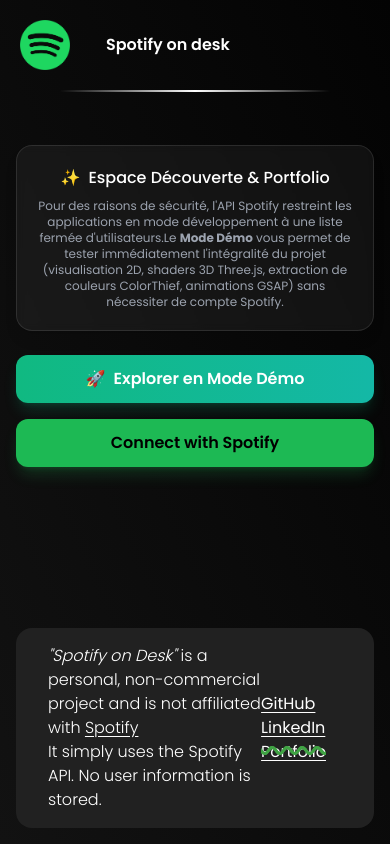
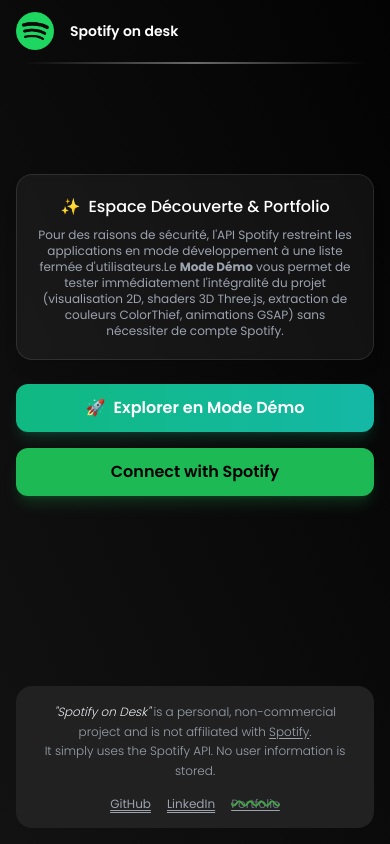
Before and after one commit to putonnicolas/SpotifyOnDesk, a React (Vite) app: page / in a window 390 px wide. Built offline with nearby package versions, Linux system fonts and the light colour scheme; no server answers.

Commit message:
style(responsive): optimize 2d player, navbar, footer and demo controls for mobile screens

```diff
--- a/src/App.jsx
+++ b/src/App.jsx
@@ -10,13 +10,11 @@ import {
   getValidAccessToken,
   handleAuthCallback,
   logout,
-  spotifyApi,
 } from './services/spotifyAuth'
 import { demoTracks } from './constants/demoTracks'
 
 const App = () => {
   const [token, setToken] = useState(null)
-  const [userData, setUserData] = useState(null)
   const [authLoading, setAuthLoading] = useState(true)
   const [authError, setAuthError] = useState(null)
   const [isDemo, setIsDemo] = useState(false)
@@ -28,7 +26,6 @@ const App = () => {
   const handleLogout = () => {
     logout()
     setToken(null)
-    setUserData(null)
     setBackgroundColor('#1f1f1f')
   }
 
@@ -117,22 +114,6 @@ const App = () => {
     return () => clearInterval(intervalId)
   }, [token])
 
-  // Optional background user profile check (non-blocking)
-  useEffect(() => {
-    if (token) {
-      spotifyApi
-        .get('/me')
-        .then((response) => {
-          setUserData(response.data)
-        })
-        .catch((error) => {
-          console.warn('User profile /me endpoint returned error:', error?.response?.status || error)
-          if (error.response && error.response.status === 401) {
-            handleLogout()
-          }
-        })
-    }
-  }, [token])
 
   const currentRgbRef = useRef({ r: 31, g: 31, b: 31 })
 
--- a/src/components/Footer.jsx
+++ b/src/components/Footer.jsx
@@ -2,28 +2,49 @@ import React from "react"
 
 const Footer = () => {
   return (
-    <>
-      <footer className="footer">
-        <p className="text-left w-1/3 flex-1 font-light ml-4">
-          <i>"Spotify on Desk" </i> is a personal, non-commercial project and is not
-          affiliated with <a style={{textDecoration : 'underline', textUnderlineOffset: '0.2em'} } href="https://www.spotify.com/fr/">Spotify</a><br /> It simply uses the Spotify API. No
-          user information is stored.
+    <footer className="footer w-[calc(100%-2rem)] mx-4 my-4 p-4 sm:px-8 bg-[#212121] rounded-2xl flex flex-col sm:flex-row items-center justify-between gap-4 text-xs sm:text-sm text-gray-400 box-border z-10">
+      <p className="text-center sm:text-left font-light leading-relaxed max-w-xl">
+        <i className="text-gray-200">"Spotify on Desk"</i> is a personal, non-commercial project and is not
+        affiliated with{" "}
+        <a
+          className="underline underline-offset-2 hover:text-white transition-colors"
+          href="https://www.spotify.com/fr/"
+          target="_blank"
+          rel="noopener noreferrer"
+        >
+          Spotify
+        </a>
+        .<br />
+        It simply uses the Spotify API. No user information is stored.
       </p>
       <div className="Links">
-          <ul>
+        <ul className="flex items-center gap-4 sm:gap-6 justify-center">
           <li>
-              <a href="https://github.com/putonnicolas" target="_blank" rel="noopener noreferrer">GitHub</a>
+            <a
+              href="https://github.com/putonnicolas"
+              target="_blank"
+              rel="noopener noreferrer"
+              className="hover:text-white transition-colors underline underline-offset-4"
+            >
+              GitHub
+            </a>
           </li>
           <li>
-              <a href="https://www.linkedin.com/in/nicolas-puton/" target="_blank" rel="noopener noreferrer">LinkedIn</a>
+            <a
+              href="https://www.linkedin.com/in/nicolas-puton/"
+              target="_blank"
+              rel="noopener noreferrer"
+              className="hover:text-white transition-colors underline underline-offset-4"
+            >
+              LinkedIn
+            </a>
           </li>
-            <li className="unavailable">
-              <a href="">Portfolio</a>
+          <li className="unavailable text-gray-500 line-through decoration-emerald-500 decoration-wavy">
+            Portfolio
           </li>
         </ul>
       </div>
     </footer>
-    </>
   )
 }
 
--- a/src/components/Hero.jsx
+++ b/src/components/Hero.jsx
@@ -21,7 +21,7 @@ const Hero = ({ listeningData, artistImage }) => {
             alt="Album cover"
           />
         ) : (
-          <div className="image bg-gray-800 flex items-center justify-center text-gray-500">
+          <div className="image bg-gray-800 flex items-center justify-center text-gray-500 aspect-square w-60 rounded-xl">
             No Cover
           </div>
         )}
@@ -29,29 +29,29 @@ const Hero = ({ listeningData, artistImage }) => {
 
       {/* Streaming info */}
       <div className="songInfo">
-        <p className="songName font-semibold text-3xl truncate-text">
+        <p className="songName font-semibold text-2xl sm:text-3xl truncate-text text-center md:text-left">
           {songName}
         </p>
 
-        <div className="artistContainer">
+        <div className="artistContainer flex items-center justify-center md:justify-start gap-3 sm:gap-4 my-2 sm:my-3">
           {artistImage?.url ? (
             <img
               src={artistImage.url}
-              className="rounded-full size-16 object-cover"
+              className="rounded-full size-12 sm:size-16 object-cover flex-shrink-0"
               alt="Artist"
             />
           ) : (
-            <div className="rounded-full size-16 bg-gray-700 flex items-center justify-center text-xs text-gray-400">
+            <div className="rounded-full size-12 sm:size-16 bg-gray-700 flex items-center justify-center text-xs text-gray-400 flex-shrink-0">
               Artist
             </div>
           )}
-          <div className="artistAlbumInfo flex-1 truncate-text">
-            <p className="artistName font-light text-gray-400 truncate-text text-xl">
-              <strong>{artists}</strong>
+          <div className="artistAlbumInfo flex-1 min-w-0 truncate-text">
+            <p className="artistName font-light text-gray-400 truncate-text text-sm sm:text-lg">
+              <strong className="text-white font-medium">{artists}</strong>
               {albumName && (
                 <>
                   {" · "}
-                  <span className="albumName font-extralight text-gray-400 truncate-text">
+                  <span className="albumName font-extralight text-gray-400">
                     {albumName}
                   </span>
                 </>
--- a/src/components/Navbar.jsx
+++ b/src/components/Navbar.jsx
@@ -1,32 +1,29 @@
 import { navLists } from '../constants'
 import ToggleButton from './ToggleButton.jsx'
 
-
-const Navbar = ({ onToggle, isToggled, showButton=true }) => {
+const Navbar = ({ onToggle, isToggled, showButton = true }) => {
   return (
-    <>
-      <header className={`w-full py-5 h sm:px-10 px-5  z-20 top-0 left-0 ${ showButton ? null : 'absolute'} ${isToggled ? 'absolute' : 'flex-navbar'}`}>
-        <div className="flex justify-between items-center">
-          <nav className="flex w-full items-center">
-            <img src="./logo/spotify.png" alt="Spotify Logo" width={50} className="mr-4 select-none" />
+    <header className={`w-full py-3 sm:py-5 sm:px-10 px-4 z-20 top-0 left-0 ${showButton ? '' : 'absolute'} ${isToggled ? 'absolute' : 'flex-navbar'}`}>
+      <div className="flex justify-between items-center">
+        <nav className="flex w-full items-center justify-between">
+          <div className="flex items-center gap-2 sm:gap-4">
+            <img src="./logo/spotify.png" alt="Spotify Logo" width={38} className="sm:w-[48px] select-none" />
             <div className="flex items-center">
               {navLists.map((nav) => (
-                <div key={nav} className="px-5 cursor-pointer text-white font-semibold select-none">
+                <div key={nav} className="px-2 sm:px-5 cursor-pointer text-white font-semibold text-sm sm:text-base select-none">
                   <a href="https://github.com/putonnicolas/SpotifyOnDesk/" target="_blank" rel="noopener noreferrer">{nav}</a>
                 </div>
               ))}
             </div>
-            <div className="flex-grow"></div>
-            {showButton ? <ToggleButton onToggle={onToggle}/> : null}
-          </nav>
-        </div>
-        <div className="mt-5 pr-10 pl-10 w-full">
-          <div className="relative w-full h-0.5 bg-gradient-to-r from-transparent via-white to-transparent rounded-full"/>
-        </div>
-      </header>
-    </>
+          </div>
+          {showButton && <ToggleButton onToggle={onToggle}/>}
+        </nav>
+      </div>
+      <div className="mt-3 sm:mt-5 px-2 sm:px-10 w-full">
+        <div className="relative w-full h-0.5 bg-gradient-to-r from-transparent via-white/40 to-transparent rounded-full"/>
+      </div>
+    </header>
   )
 }
 
-
 export default Navbar
--- a/src/components/NoCurrentMusic.jsx
+++ b/src/components/NoCurrentMusic.jsx
@@ -2,9 +2,9 @@ import React from 'react'
 
 const NoCurrentMusic = () => {
   return (
-    <p className='text-center font-extralight text-gray-400 flexButtonContainer'>
-        No music currently played...
-    </p>
+    <div className="flex-1 flex items-center justify-center text-center font-extralight text-gray-400 text-base sm:text-xl p-6 select-none">
+      No music currently playing...
+    </div>
   )
 }
 
--- a/src/components/Player.jsx
+++ b/src/components/Player.jsx
@@ -214,10 +214,10 @@ const Player = ({
       {/* Floating Demo Toolbar for recruiters & visitors */}
       {isDemo && (
         <>
-          <div className="fixed bottom-6 left-1/2 -translate-x-1/2 z-30 bg-black/85 backdrop-blur-md border border-white/20 rounded-2xl px-4 py-2.5 shadow-2xl flex flex-wrap items-center justify-center gap-2.5 max-w-[95vw]">
+          <div className="fixed bottom-3 sm:bottom-6 left-1/2 -translate-x-1/2 z-30 bg-black/85 backdrop-blur-md border border-white/20 rounded-xl sm:rounded-2xl px-3 sm:px-4 py-2 sm:py-2.5 shadow-2xl flex flex-wrap items-center justify-center gap-2 sm:gap-2.5 max-w-[96vw]">
             <div className="flex items-center gap-1.5">
               <span className="inline-block w-2 h-2 rounded-full bg-green-400 animate-pulse" />
-              <span className="text-[11px] uppercase tracking-wider text-green-400 font-semibold">
+              <span className="text-[10px] sm:text-[11px] uppercase tracking-wider text-green-400 font-semibold">
                 Démo
               </span>
             </div>
@@ -227,7 +227,7 @@ const Player = ({
             {/* Live Search Trigger Button */}
             <button
               onClick={() => setShowSearch(true)}
-              className="text-xs px-3 py-1.5 rounded-lg bg-emerald-500/20 text-emerald-300 border border-emerald-500/40 hover:bg-emerald-500/30 transition-all duration-200 flex items-center gap-1.5 select-none"
+              className="text-[11px] sm:text-xs px-2.5 sm:px-3 py-1.5 rounded-lg bg-emerald-500/20 text-emerald-300 border border-emerald-500/40 hover:bg-emerald-500/30 transition-all duration-200 flex items-center gap-1.5 select-none"
             >
               <span>🔍</span>
               <span className="font-medium">Chercher un titre...</span>
@@ -246,7 +246,7 @@ const Player = ({
                       setCustomTrack(null)
                       onSelectDemoIndex(idx)
                     }}
-                    className={`text-xs px-2.5 py-1.5 rounded-lg transition-all duration-200 select-none ${
+                    className={`text-[11px] sm:text-xs px-2 sm:px-2.5 py-1 sm:py-1.5 rounded-lg transition-all duration-200 select-none ${
                       isSelected
                         ? 'bg-white text-black font-semibold shadow'
                         : 'bg-white/10 text-gray-300 hover:bg-white/20 hover:text-white'
@@ -263,7 +263,7 @@ const Player = ({
             {onExitDemo && (
               <button
                 onClick={onExitDemo}
-                className="text-xs text-gray-400 hover:text-white underline underline-offset-2 transition-colors select-none"
+                className="text-[11px] sm:text-xs text-gray-400 hover:text-white underline underline-offset-2 transition-colors select-none"
               >
                 Quitter
               </button>
--- a/src/index.css
+++ b/src/index.css
@@ -3,10 +3,10 @@
 @tailwind components;
 @tailwind utilities;
 
-
 body, html {
   @apply font-poppins;
-  overflow: hidden;
+  overflow-x: hidden;
+  min-height: 100%;
 }
 
 .fade-out-hr {
@@ -15,11 +15,11 @@ body, html {
 }
 
 .dimension-btn-container {
-  @apply flex items-center justify-center p-1 rounded-full bg-gray-300 backdrop-blur ml-3 gap-1
+  @apply flex items-center justify-center p-1 rounded-full bg-gray-300 backdrop-blur ml-3 gap-1;
 }
 
 .dimension-btn {
-  @apply w-10 h-10 text-sm flex justify-center items-center bg-white text-black rounded-full transition-all
+  @apply w-10 h-10 text-sm flex justify-center items-center bg-white text-black rounded-full transition-all;
 }
 
 .truncate-text {
@@ -28,44 +28,87 @@ body, html {
   text-overflow: ellipsis;
 }
 
+/* 2D Hero Responsive Layout */
+.hero2D {
+  display: flex;
+  flex-direction: column;
+  align-items: center;
+  justify-content: center;
+  width: 100%;
+  padding: 1rem;
+  padding-bottom: 7rem; /* room for mobile floating toolbar */
+  box-sizing: border-box;
+}
+
+@media (min-width: 768px) {
   .hero2D {
     flex-direction: row;
-  display: flex;
+    align-items: flex-end;
     justify-content: center;
     height: 70vh;
+    min-height: 60%;
     margin-top: 2em;
-  min-height: 60%;
+    padding-bottom: 2rem;
+  }
 }
 
 .albumContainer {
+  display: flex;
+  justify-content: center;
+  align-items: center;
+  width: 100%;
+  max-width: 280px;
+  margin: 1rem auto;
+}
+
+@media (min-width: 768px) {
+  .albumContainer {
     height: 100%;
-  display: flex;
+    width: auto;
+    max-width: none;
     justify-content: flex-end;
-  align-items: end;
-  width: auto;
-  margin-left: 2em;
-  margin-right: 2em;
-  margin-bottom: 2em;
-  flex-basis: auto;
-  flex-grow: 0;
-  flex-shrink: 0;
+    align-items: flex-end;
+    margin: 0 2em 2em 2em;
+  }
 }
 
 .albumContainer img {
-  border-radius: 5%;
+  border-radius: 12px;
+  width: 100%;
+  max-width: 260px;
+  max-height: 260px;
+  aspect-ratio: 1 / 1;
+  object-fit: cover;
+  box-shadow: 0 10px 25px rgba(0, 0, 0, 0.4);
+}
+
+@media (min-width: 768px) {
+  .albumContainer img {
     max-width: 100%;
     max-height: 100%;
+    aspect-ratio: auto;
     object-fit: scale-down;
+    box-shadow: none;
+  }
 }
 
 .songInfo {
   display: flex;
   flex-direction: column;
+  justify-content: center;
+  width: 100%;
+  max-width: 92%;
+  margin: 0 auto;
+}
+
+@media (min-width: 768px) {
+  .songInfo {
     justify-content: flex-end;
     flex-grow: 2;
     flex-shrink: 3;
+    max-width: 60%;
     margin-right: 2em;
-  max-width: 60%;
+  }
 }
 
 .songName {
@@ -75,10 +118,9 @@ body, html {
 .artistContainer {
   display: flex;
   flex-direction: row;
-  justify-content: flex-start;
   align-items: center;
-  gap: 1.5em;
-  margin-top: 1em;
+  gap: 1rem;
+  margin-top: 0.75rem;
   max-width: 100%;
 }
 
@@ -89,37 +131,23 @@ body, html {
   max-width: 100%;
 }
 
-
-
 .player {
-  position: fixed;
-  height: 100%;
+  min-height: 100vh;
   width: 100%;
-  min-height: 200px;
   display: flex;
   flex-direction: column;
-  justify-items: center;
+  justify-content: space-between;
+  overflow-x: hidden;
+  overflow-y: auto;
+  position: relative;
 }
 
-/* Home page */
-
+/* Home page footer */
 .footer {
-  left: 0;
-  bottom: 0;
-  width: calc(100% - 2rem);
-  margin: 1rem;
-  background: #212121;
-  padding: 1rem;
-  border-radius: 1rem;
-  z-index: 10;
-  display: flex;
-  align-items: center;
-  justify-content: center;
   box-sizing: border-box;
 }
 
 .Links {
-  margin-right: 2em;
   text-decoration: underline;
   text-underline-offset: 0.2em;
 }
@@ -133,27 +161,15 @@ body, html {
 
 .home {
   display: flex;
-  height: 100vh;
+  min-height: 100vh;
   flex-direction: column;
-  justify-content: flex-end;
+  justify-content: space-between;
 }
 
-/* button */
-.flexButtonContainer {
-  flex-grow: 2;
-  flex-shrink: 2;
-  display: flex;
-  position: fixed;
-  justify-content: center;
-  align-items: center;
-  height: 100%;
-  width: 100vw;
-  margin: 0;
-}
-
+/* Glow button styles */
 .glowing {
-  margin: 100px;
-  padding: 15px 40px;
+  margin: 10px;
+  padding: 12px 30px;
   border: none;
   outline: none;
   color: #FFF;
@@ -212,11 +228,11 @@ body, html {
 
 .glowing:hover::before {
   opacity: 1;
-  transform: scale(1.1);
+  transform: scale(1.05);
 }
 
 .glowing:hover {
-  transform: scale(1.1);
+  transform: scale(1.05);
 }
 
 .glowing:active::after {
@@ -229,11 +245,5 @@ body, html {
 }
 
 .glowing:hover .Spotify {
-  text-shadow: 0 0 5px #ffffff, 0 0 10px #ffffff, 0 0 15px #56d757, 0 0 20px #56d757, 0 0 25px #56d757, 0 0 30px #56d757, 0 0 35px #56d757;
+  text-shadow: 0 0 5px #ffffff, 0 0 10px #ffffff, 0 0 15px #56d757, 0 0 20px #56d757;
 }
-
-.truncate-text {
-  white-space: nowrap;
-  overflow: hidden;
-  text-overflow: ellipsis;
-}
```
Also changed, not shown: .eslintrc.cjs. Lines whose indentation alone changed are shown as unchanged.
